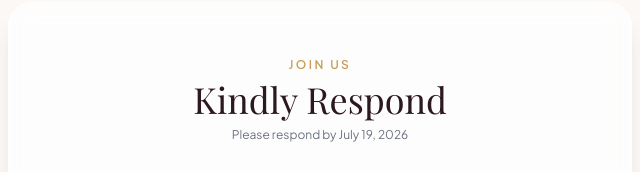
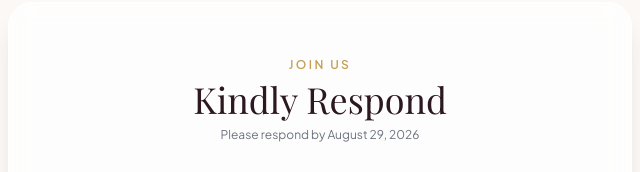
Before and after one commit to saryal10/wedding-website, a plain HTML site: page index.html in a window 1280 px wide. Shown: the part 2060-2232 px from the top of the page, 320-960 px from the left. Drawn offline with nearby package versions, Linux system fonts and the light colour scheme; a web font is replaced by a local one.

Commit message:
Update index.html

```diff
--- a/index.html
+++ b/index.html
@@ -149,7 +149,7 @@
       <div class="text-center mb-8">
         <span class="text-xs uppercase tracking-[0.2em] text-accent font-semibold">Join Us</span>
         <h2 class="font-serif text-4xl mt-1">Kindly Respond</h2>
-        <p class="text-xs text-gray-500 mt-2">Please respond by July 19, 2026</p>
+        <p class="text-xs text-gray-500 mt-2">Please respond by August 29, 2026</p>
       </div>
 
       <form id="rsvpForm" class="space-y-6">
```
